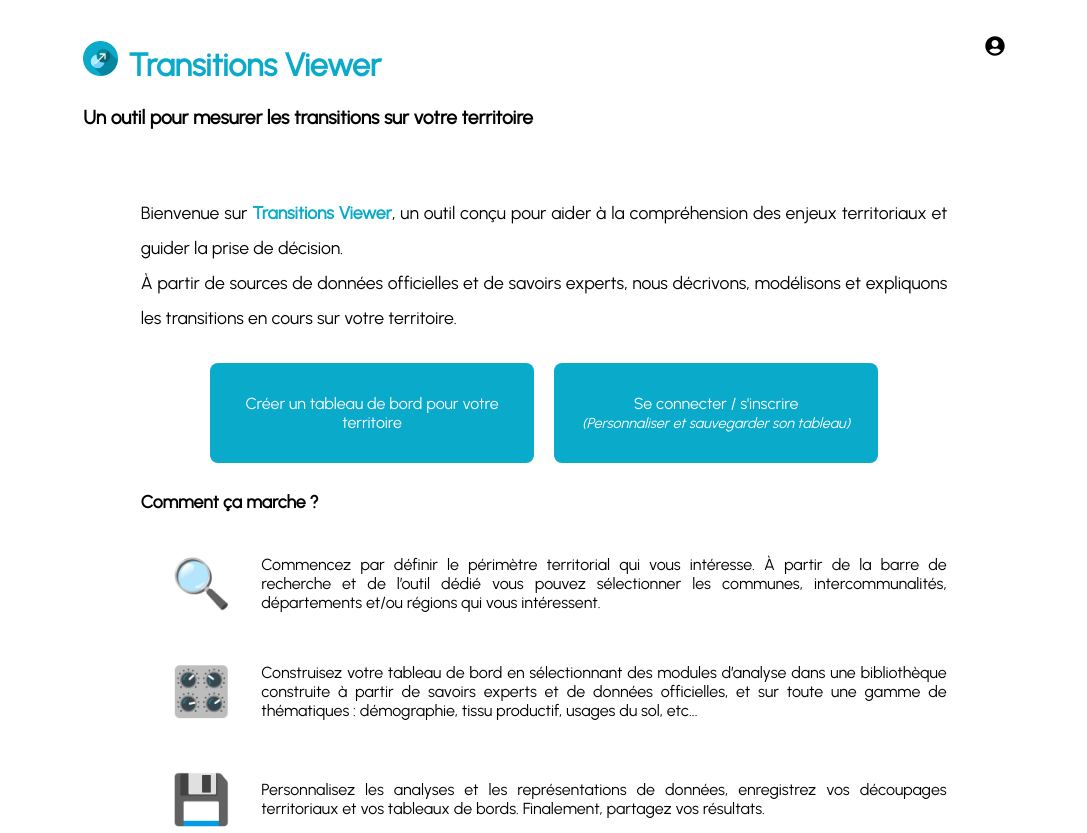
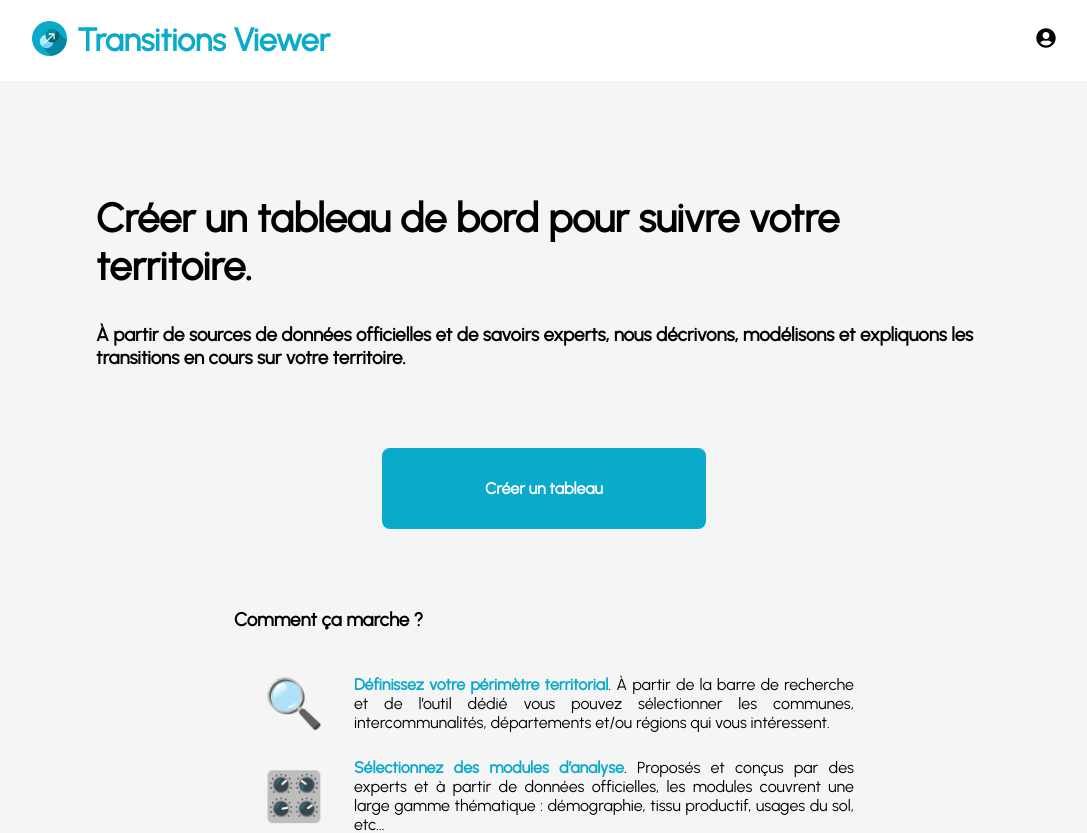
Before and after one commit to yanndav/cired-dashboard-front, a React (Create React App) app: page /#/ in a window 1280 px wide. Shown: the top 833 px of the page, without its empty margins (96-1183 px from the left). Built offline with nearby package versions, Linux system fonts and the light colour scheme.

Commit message:
design accueil

```diff
--- a/src/accueil/Accueil.css
+++ b/src/accueil/Accueil.css
@@ -1,89 +1,45 @@
-.container-accueil{
-    margin: 50px 15%;
+/* ACCUEIL - paramètres spécifiques */
+/* Importation des variables */
+@import "../index.css";
+
+.container-accueil {
+  padding: 80px 15%;
   min-width: 400px;
+  background-color: var(--main-bg-color);
 }
 
-.intro{
-    font-size: 1.1em;
-    line-height: 2em;
-    text-align: justify;
-}
-
-.tw{
-    font-weight: bolder;
-    color: #0AAACB;
-}
-
-.container-boutons{
-    margin: 40px 0px;
-    display: flex;
-    flex-direction: row;
-    justify-content: center;
-    align-items: center;
-    flex-wrap: wrap;
-}
-
-.bouton-accueil{
+.bouton-accueil {
   width: 300px;
   margin: 10px;
   padding: 15px 12px;
   border-radius: 8px;
-    background-color: #0AAACB;
+  background-color: var(--main-tv-color);
   color: white;
   position: relative;
   top: 0;
   box-shadow: white;
-    transition: top ease 0.2s,
-            box-shadow ease 0.1s;
+  transition: top ease 0.2s, box-shadow ease 0.1s;
   text-align: center;
-
 }
 
-.bouton-accueil:hover{
-    box-shadow: 3px 3px 7px rgba(168, 168, 168, 0.801);
+.bouton-accueil:hover {
+  box-shadow: var(--main-shadow);
   top: -2px;
   cursor: pointer;
-
 }
 
-.lien-bouton{
+.lien-bouton {
   text-decoration: none;
-}
-
-.legend-bouton{
-    font-style: italic;
-    font-size: 0.9em;
-}
-
-.presentation{
-    display: flex;
-    flex-direction: column;
-}
-
-.question{
-    font-size: 1.1em;
   font-weight: bold;
 }
 
-
-.boite{
-    display: flex;
-    flex-direction: row;
-    flex-wrap: wrap;
-    justify-content: center;
-    align-items: center;
-    margin: 15px 0px;
-}
-
-.logo-boite{
+.logo-boite {
   font-size: 3em;
   margin: 10px 30px;
   text-align: center;
-
 }
-.explication-boite{
-    min-width: 300px;
-    width:85%;
+.explication-boite {
+  max-width: 500px;
+  width: 85%;
   text-align: justify;
-
 }
--- a/src/accueil/Accueil.js
+++ b/src/accueil/Accueil.js
@@ -8,61 +8,62 @@ const Accueil = () => {
     <>
       <Header />
       <div className="container-accueil">
-        <p className="intro">
-          Bienvenue sur <span class="tw">Transitions Viewer</span>, un outil
-          conçu pour aider à la compréhension des enjeux territoriaux et guider
-          la prise de décision.
-          <br />À partir de sources de données officielles et de savoirs
-          experts, nous décrivons, modélisons et expliquons les transitions en
-          cours sur votre territoire.
-        </p>
-
-        <div className="container-boutons">
-          <NavLink to="/tableau" className="lien-bouton bouton-accueil" exact>
-            <p>Créer un tableau de bord pour votre territoire</p>
-          </NavLink>
+        <div class="flx-column flx-gap-big">
+          <div>
+            <h2 className="big">
+              Créer un tableau de bord pour suivre votre territoire.
+            </h2>
+            <h3>
+              À partir de sources de données officielles et de savoirs experts,
+              nous décrivons, modélisons et expliquons les transitions en cours
+              sur votre territoire.
+            </h3>
+          </div>
+          <div className="flx-row flx-sb flx-gap-big flx-shrink">
+            <div className="flx-row flx-center">
               <NavLink
-            to="/user-board"
+                to="/tableau"
                 className="lien-bouton bouton-accueil"
                 exact
               >
-            <p>
-              Se connecter / s'inscrire
-              <br />
-              <span className="legend-bouton">
-                {" "}
-                (Personnaliser et sauvegarder son tableau){" "}
-              </span>
-            </p>
+                <p> Créer un tableau</p>
               </NavLink>
             </div>
 
-        <div className="presentation" id="apropos">
-          <p className="question">Comment ça marche ?</p>
-          <div className="boite">
+            <div className="flx-column flx-gap-small" id="apropos">
+              <h3>Comment ça marche ?</h3>
+              <div className="flx-row flx-center">
                 <div className="logo-boite">🔍️</div>
                 <div className="explication-boite">
-              Commencez par définir le périmètre territorial qui vous intéresse.
-              À partir de la barre de recherche et de l’outil dédié vous pouvez
-              sélectionner les communes, intercommunalités, départements et/ou
-              régions qui vous intéressent.
+                  <span className="emphase">
+                    Définissez votre périmètre territorial
+                  </span>
+                  . À partir de la barre de recherche et de l’outil dédié vous
+                  pouvez sélectionner les communes, intercommunalités,
+                  départements et/ou régions qui vous intéressent.
                 </div>
               </div>
-          <div className="boite">
+              <div className="flx-row flx-center">
                 <div className="logo-boite">🎛️</div>
                 <div className="explication-boite">
-              Construisez votre tableau de bord en sélectionnant des modules
-              d’analyse dans une bibliothèque construite à partir de savoirs
-              experts et de données officielles, et sur toute une gamme de
-              thématiques : démographie, tissu productif, usages du sol, etc...{" "}
+                  <span className="emphase">
+                    Sélectionnez des modules d’analyse
+                  </span>
+                  . Proposés et conçus par des experts et à partir de données
+                  officielles, les modules couvrent une large gamme thématique :
+                  démographie, tissu productif, usages du sol, etc...{" "}
                 </div>
               </div>
-          <div className="boite">
+              <div className="flx-row flx-center">
                 <div className="logo-boite">💾</div>
                 <div className="explication-boite">
-              Personnalisez les analyses et les représentations de données,
-              enregistrez vos découpages territoriaux et vos tableaux de bords.
-              Finalement, partagez vos résultats.
+                  <span className="emphase">
+                    Personnalisez, enregistrez et partagez
+                  </span>
+                  . Ajustez le tableau de bord à vos besoins et diffusez les
+                  analyses de votre territoire.
+                </div>
+              </div>
             </div>
           </div>
         </div>
--- a/src/app/App.css
+++ b/src/app/App.css
@@ -1,9 +1,66 @@
-.app-container{
-    margin: 0 5%;
-    max-width: 100%;
-    position: relative;
-    min-height: 100vh;
+/* GENERAL APP SETTINGS */
+
+.linkCustom {
+  text-decoration: none;
 }
-.content-app{
-    padding-bottom: 6rem;
+
+.hoverCustom:hover {
+  color: #17c5e7;
+  cursor: pointer;
 }
+
+/* Flex positioning */
+.flx-column {
+  display: flex;
+  flex-direction: column;
+}
+
+.flx-row {
+  display: flex;
+  flex-direction: row;
+  flex-wrap: wrap;
+}
+
+.flx-sb {
+  justify-content: space-around;
+}
+
+.flx-shrink {
+  flex-shrink: 1;
+}
+
+.flx-center {
+  justify-content: center;
+  align-items: center;
+}
+
+.flx-gap-big {
+  gap: 50px;
+}
+
+.flx-gap-small {
+  gap: 15px;
+}
+
+/* Text specifics */
+
+.emphase {
+  /* For text emphasis */
+  font-weight: bolder;
+  color: #0aaacb;
+}
+
+.big {
+  font-size: 2.5em;
+}
+
+/* APP PAGE SPECIFICS */
+.app-container {
+  margin: 0;
+  max-width: 100%;
+  position: relative;
+  min-height: 100vh;
+}
+.content-app {
+  padding-bottom: 6rem;
+}
--- a/src/components/header/Header.css
+++ b/src/components/header/Header.css
@@ -1,65 +1,52 @@
-.header-container{
-    display: grid;
-    grid-template-columns: repeat(3, 1fr);
-    grid-gap: 10px;
-    margin: 20px auto;
-    width: 80%;
-}
-
-
-.titre{
+/* HEADER PAGE SPECIFICS */
+.titre {
   grid-column: 1 / 3;
 }
-.logo-nom{
+.logo-nom {
+  float: left;
   margin-right: 10px;
 }
-.nom-site{
-    color: #0AAACB;
+.nom-site {
+  color: #0aaacb;
   font-weight: bold;
   white-space: nowrap;
 }
 
-.link-nom{
-    text-decoration: none;
+.header-container {
+  display: grid;
+  grid-template-columns: repeat(3, 1fr);
+  grid-gap: 10px;
+  margin: 0px auto;
+  width: 80%;
 }
 
-.nom-site:hover{
-    color: #17c5e7;
-    cursor: pointer;
-
-}
-
-.slogan-site{
+.slogan-site {
   font-weight: thin;
   font-size: 1.2em;
   margin-top: 0px;
 }
 
-.navig-container{
+.navig-container {
   display: flex;
   justify-content: right;
+  align-items: center;
   list-style: none;
 }
 
-.navig-pages{
+.navig-pages {
   white-space: nowrap;
   margin-left: 25px;
   color: #000000;
   text-decoration: none;
-
-
 }
 
-.navig-pages:hover{
+.link-current {
   color: #17c5e7;
   text-decoration: none;
 }
 
-
-
-
-.link-current{
-    color: #17c5e7;
-    text-decoration: none;
-
+.hovered {
+  transition: filter ease 0.2s, width ease 0.2s, margin ease 0.2s;
+  cursor: pointer;
+  filter: drop-shadow(3px 3px 7px rgba(168, 168, 168, 0.801));
 }
--- a/src/components/header/Header.js
+++ b/src/components/header/Header.js
@@ -1,43 +1,52 @@
 // Styling
-import './Header.css'
+import "./Header.css";
 
 // Modules
-import { NavLink, useLocation } from 'react-router-dom';
-import ConnectIcon from '../../userBoard/components/connectIcon/ConnectIcon';
+import { NavLink, useLocation } from "react-router-dom";
+import ConnectIcon from "../../userBoard/components/connectIcon/ConnectIcon";
+
+import { useState } from "react";
 
 const Header = () => {
+  const [hover, setHover] = useState(false);
   const location = useLocation().pathname;
 
   return (
     <div className="header-container">
       <div className="titre">
-
-                <NavLink to="/" className="link-nom">
-                    <h1 className="nom-site">
-                    <img className="logo-nom" src="logo-site-HD.png" alt="Transitions" width="35em"/>
+        <NavLink to="/" className="linkCustom">
+          <div
+            onMouseEnter={() => setHover(true)}
+            onMouseLeave={() => setHover(false)}
+          >
+            <img
+              className={`logo-nom ${hover ? "hovered" : ""}`}
+              src="logo-site-HD.png"
+              alt="Transitions"
+              width={hover ? "40em" : "35em"}
+              style={{
+                marginRight: hover && "5px",
+                marginTop: hover && "-5px",
+                top: hover && "-50",
+              }}
+            />
+            <h1 className={`nom-site  ${hover ? "hovered" : ""}`}>
               Transitions Viewer
             </h1>
+          </div>
         </NavLink>
-                {!location.includes('/tableau')&&
-                <h2 className="slogan-site">Un outil pour mesurer les transitions sur votre territoire</h2>
-                }
       </div>
-            <nav>
       <ul className="navig-container">
-                {/* <NavLink to="/#apropos" exact className="navig-pages" activeClassName="link-current">
-                À propos
-                </NavLink> */}
-                <div className="navig-pages">
-                <ConnectIcon/>
+        <div
+          className={`navig-pages hoverCustom ${
+            location.includes("/user-board") ? "link-current" : ""
+          }`}
+        >
+          <ConnectIcon />
         </div>
-                {/* <NavLink to="/user-board" exact className="navig-pages" activeClassName="link-current">
-                   Connexion
-                </NavLink> */}
       </ul>
-            </nav>
+    </div>
+  );
+};
 
-        </div>
-    )
-}
-
-export default Header
+export default Header;
--- a/src/index.css
+++ b/src/index.css
@@ -1,18 +1,24 @@
-@import url('https://fonts.googleapis.com/css2?family=Urbanist&display=swap');
+@import url("https://fonts.googleapis.com/css2?family=Urbanist&display=swap");
 
 body {
   margin: 0;
-  font-family: 'Urbanist', sans-serif;
+  font-family: "Urbanist", sans-serif;
   -webkit-font-smoothing: antialiased;
   -moz-osx-font-smoothing: grayscale;
   max-width: 100%;
 }
 
 code {
-  font-family: source-code-pro, Menlo, Monaco, Consolas, 'Courier New',
+  font-family: source-code-pro, Menlo, Monaco, Consolas, "Courier New",
     monospace;
 }
 
 input {
-font-family: 'Urbanist', sans-serif;
+  font-family: "Urbanist", sans-serif;
 }
+
+:root {
+  --main-tv-color: #0aaacb;
+  --main-bg-color: #f5f5f5;
+  --main-shadow: 3px 3px 7px rgba(168, 168, 168, 0.801);
+}
```
Lines whose indentation alone changed are shown as unchanged.
